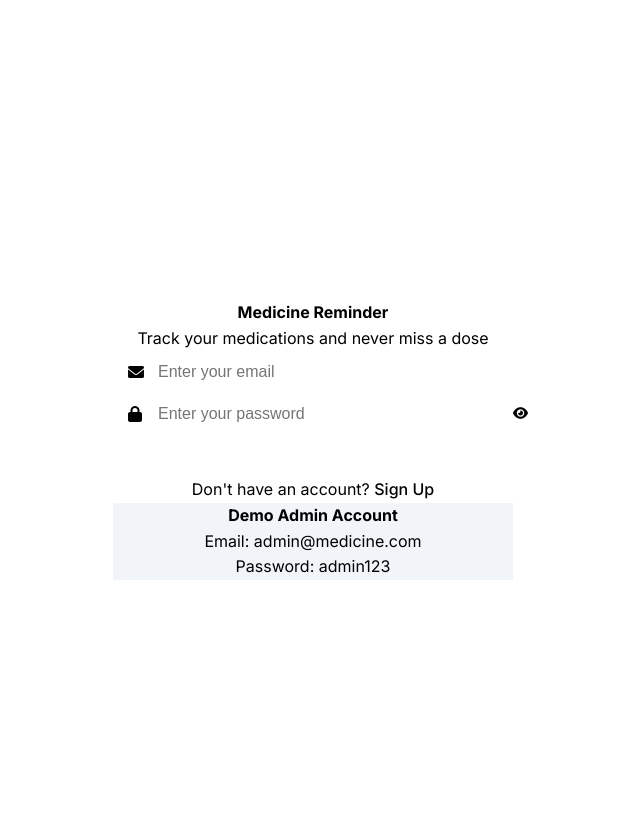
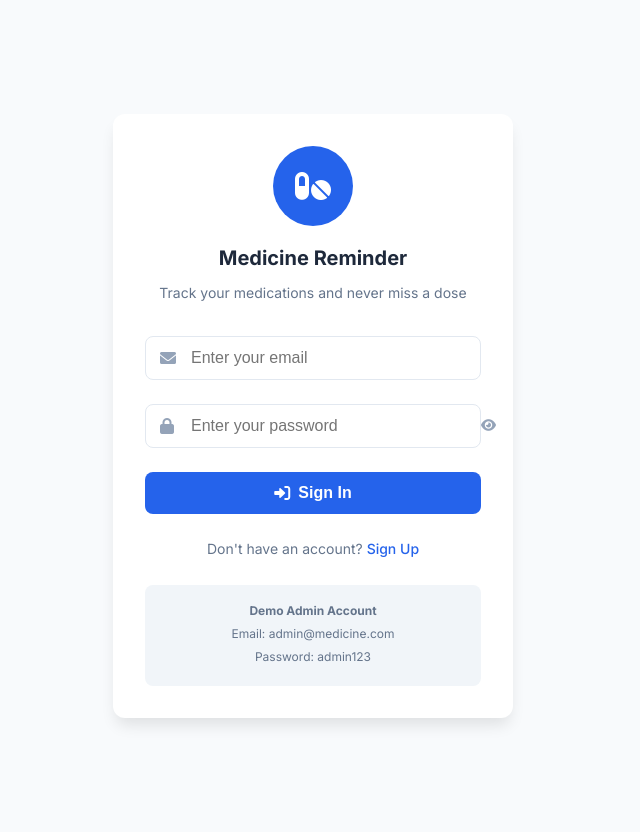
Before and after one commit to jptconwi-alt/MedicineReminder, a Flask app: page / in a window 1280 px wide. Shown: the whole page, without its empty margins (327-967 px from the left). Before the commit the page ends 580 px from the top, so only its background shows below. Run offline with Flask 3, Linux system fonts and the light colour scheme.

Commit message:
Update style.css

```diff
--- a/static/style.css
+++ b/static/style.css
@@ -1,4 +1,4 @@
-<style>/* CSS Variables */
+
 :root {
     /* Colors */
     --primary-color: #2563eb;
@@ -1351,4 +1351,3 @@ body {
     0%, 100% { height: 5px; }
     50% { height: 15px; }
 }
-</style>
```
